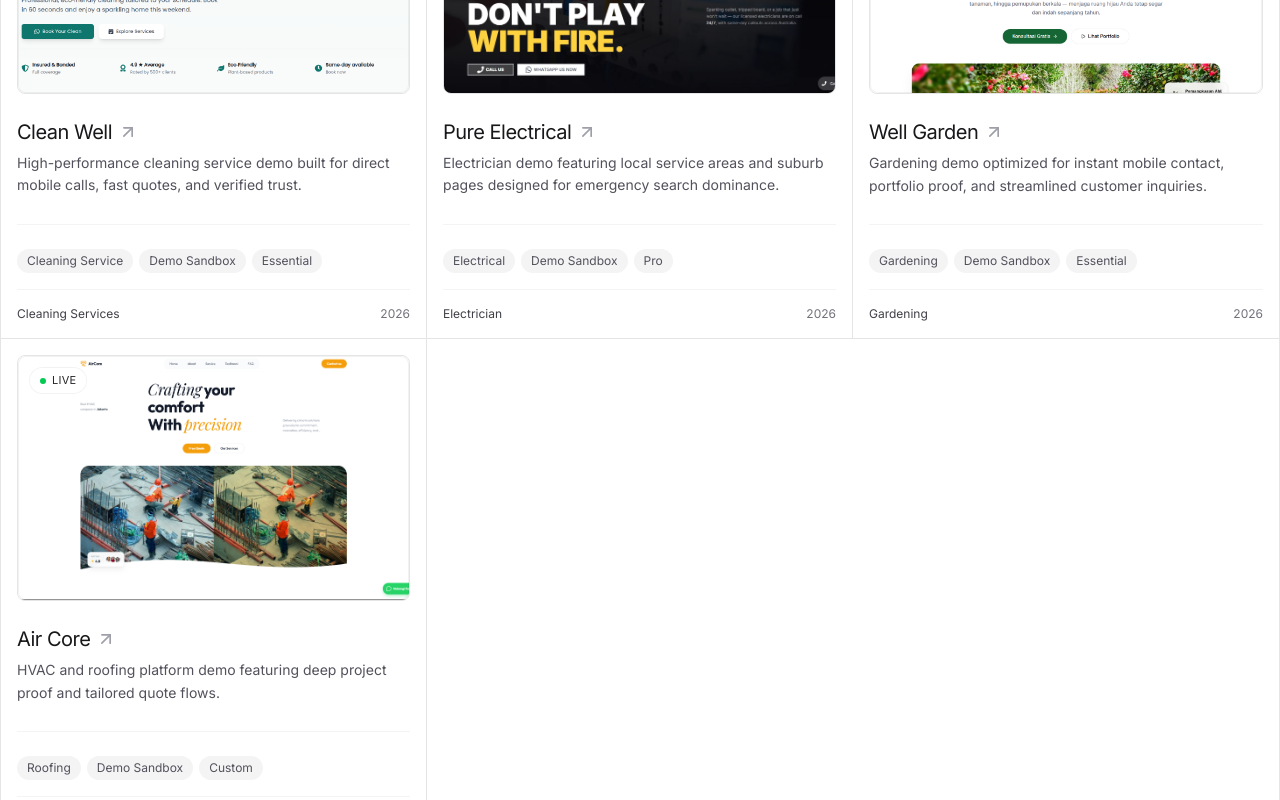
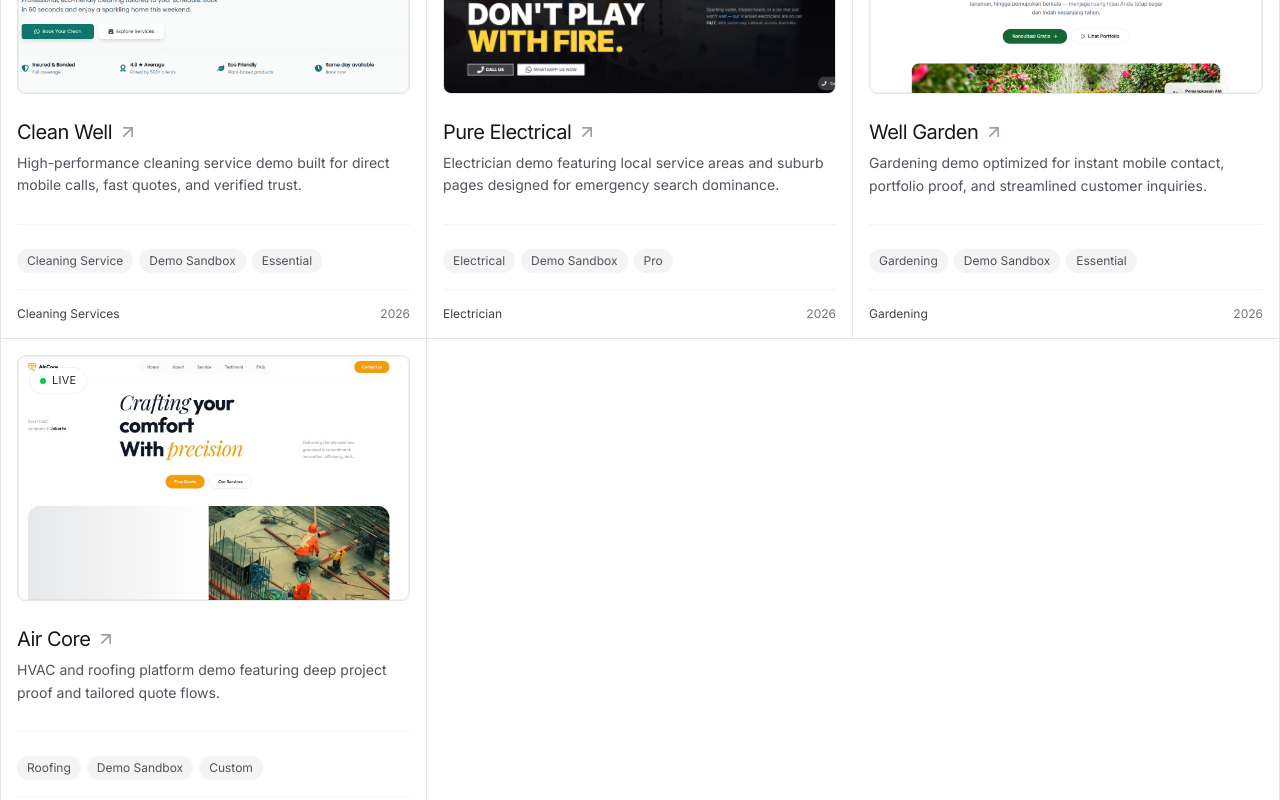
Before and after one commit to Fizora/lumentify, a Next.js app: page /showcase in a window 1280 px wide. Shown: the part 498-1298 px from the top of the page. Built offline with nearby package versions, Linux system fonts and the light colour scheme.

Commit message:
launch v1.2 beta (add air core image --fix) in page showcase

```diff
--- a/src/components/constant/data-showcase.ts
+++ b/src/components/constant/data-showcase.ts
@@ -48,7 +48,7 @@ export const showcaseList: ShowcaseItem[] = [
     year: "2026",
   },
   {
-    img: "/img/air-core.png",
+    img: "/img/air-core.jpg",
     icon: LuHammer,
     name: "Air Core",
     desc: "HVAC and roofing platform demo featuring deep project proof and tailored quote flows.",
```
Also changed, not shown: public/img/air-core.jpg (added), public/img/air-core.png (deleted).
